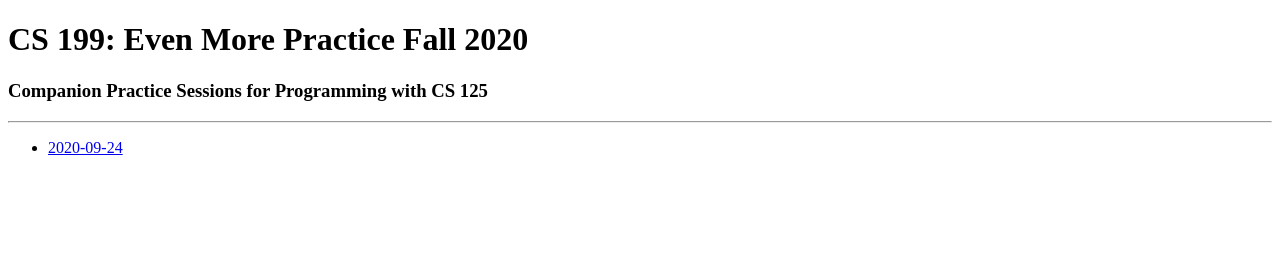
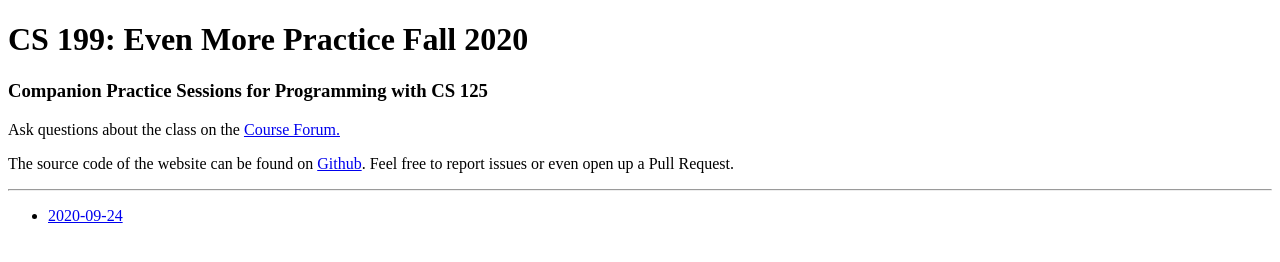
Before and after one commit to harsh183/emp-125, a plain HTML site: page index.html in a window 1280 px wide. Drawn offline with Linux system fonts and the light colour scheme.

Commit message:
update documentation stuff

```diff
--- a/index.html
+++ b/index.html
@@ -6,6 +6,12 @@
     <h1>CS 199: Even More Practice Fall 2020</h1>
     <h3>Companion Practice Sessions for Programming with CS 125</h3>
 
+    <p>Ask questions about the class on the <a href="https://cs125-forum.cs.illinois.edu/">Course Forum.</a></p>
+
+    <p>
+        The source code of the website can be found on <a href="https://github.com/harsh183/emp-125/">Github</a>.
+        Feel free to report issues or even open up a Pull Request.
+    </p>
     <hr>
 
     <ul>
```
Also changed, not shown: 1 other file.
